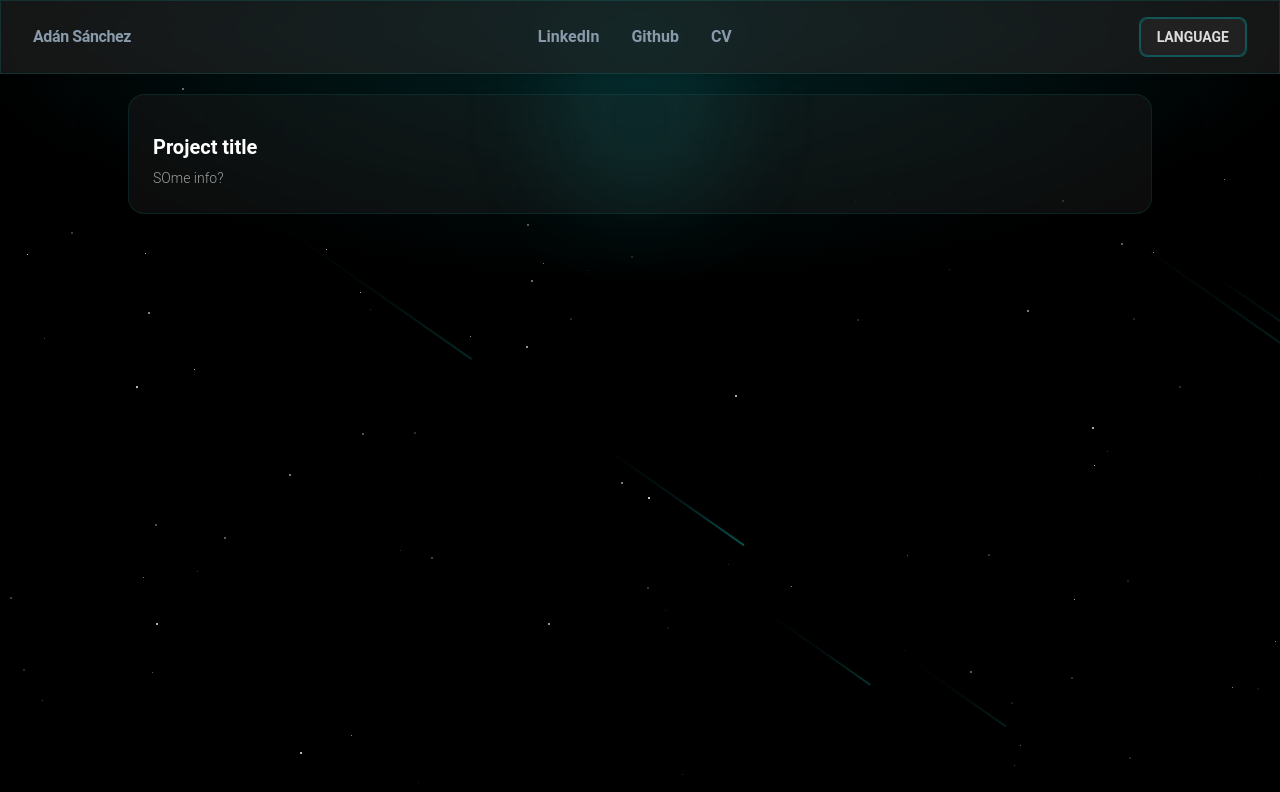
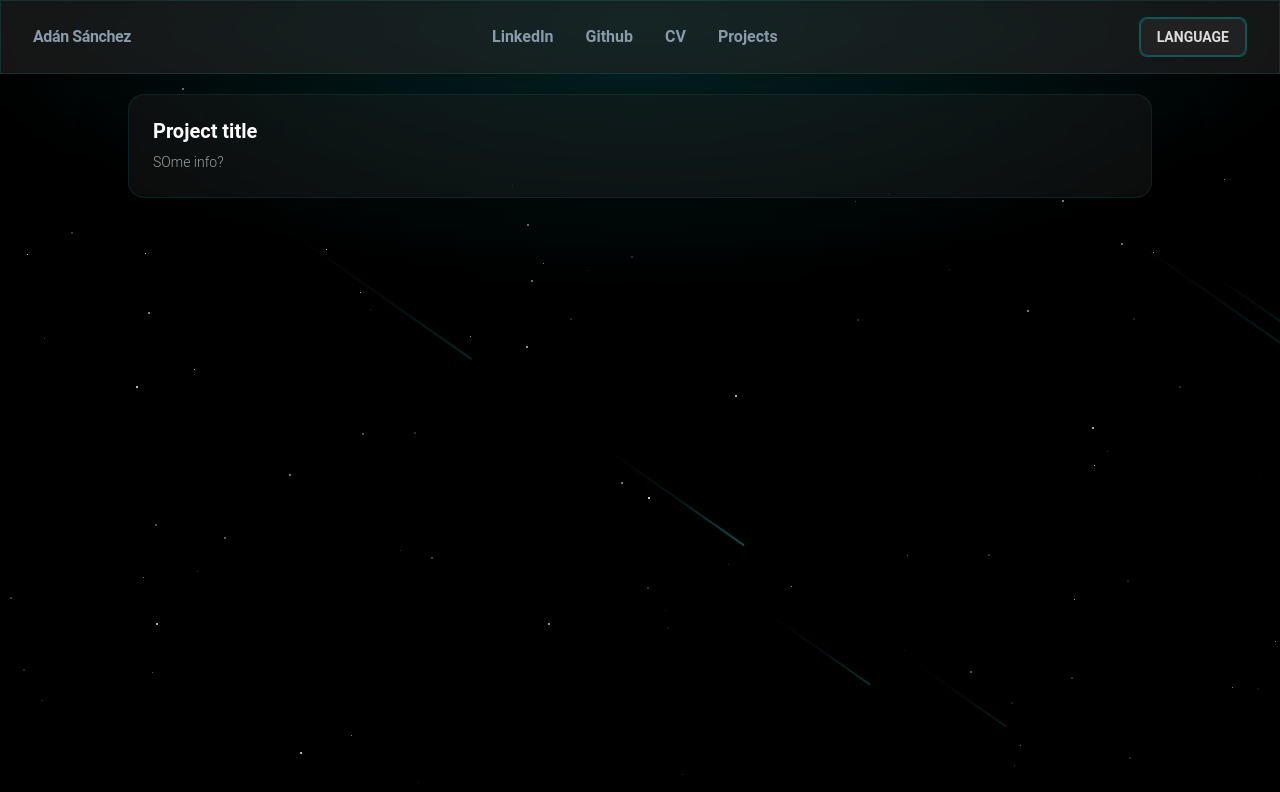
Before and after one commit to DEadMan10sds/Portfolio, a React (Vite) app: page /projects in a window 1280 px wide. Shown: the top 792 px of the page. Built offline with nearby package versions, Linux system fonts and the light colour scheme.

Commit message:
ADD: Projects item on navbar

```diff
--- a/src/components/ProjectCard.tsx
+++ b/src/components/ProjectCard.tsx
@@ -5,10 +5,6 @@ function ProjectCard() {
     <>
       <Card className="rounded-2xl bg-[rgba(33,33,33,0.38)] backdrop-blur-xl border border-[rgba(13,115,119,0.22)] shadow-[0_18px_50px_rgba(0,0,0,0.45)]">
         <CardBody className="flex h-full flex-col gap-4">
-          <div className="flex items-center justify-center">
-            <div className="absolute h-48 w-48 rounded-full bg-[rgba(13,115,119,0.18)] blur-2xl" />
-          </div>
-
           <div className="mt-auto">
             <Typography variant="h5" className="text-white leading-tight">
               Project title
--- a/src/components/StickyNavbar.tsx
+++ b/src/components/StickyNavbar.tsx
@@ -9,6 +9,7 @@ import {
 import { ChangeLanguage } from "./ChangeLanguage";
 import { useTranslation } from "react-i18next";
 import { clsx } from "clsx";
+import { Link } from "react-router";
 
 const links = [
   {
@@ -52,6 +53,14 @@ export function StickyNavbar() {
           CV
         </a>
       </Typography>
+      <Typography as="li" className="p-1 font-normal">
+        <Link
+          to="/projects"
+          className="flex items-center text-md font-semibold"
+        >
+          Projects
+        </Link>
+      </Typography>
     </ul>
   );
 
@@ -64,13 +73,11 @@ export function StickyNavbar() {
       )}
     >
       <div className="flex items-center justify-between">
-        <Typography
-          as="a"
-          href="/"
-          className="mr-4 cursor-pointer py-1.5 font-semibold tracking-tight"
-        >
-          Adán Sánchez
-        </Typography>
+        <Link to="/">
+          <Typography className="mr-4 cursor-pointer py-1.5 font-semibold tracking-tight">
+            Adán Sánchez
+          </Typography>
+        </Link>
         <div className="mr-4 hidden lg:block">{navList}</div>
         <div className="hidden lg:block">
           <div className="rounded-lg border border-[rgba(13,115,119,0.65)] bg-[rgba(50,50,50,0.35)] hover:border-[#14FFEC] transition">
```
